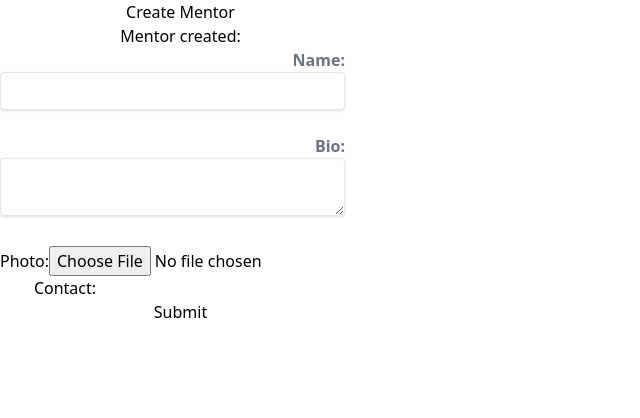
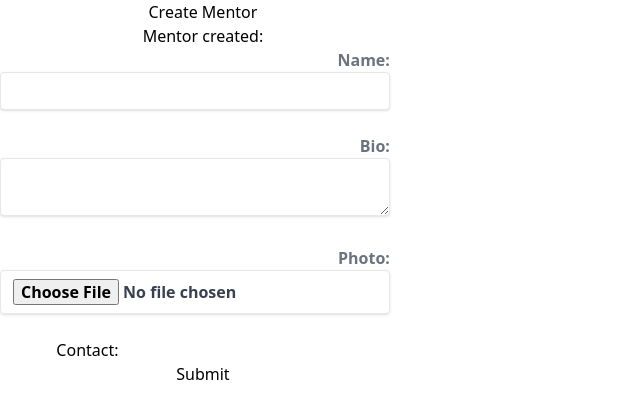
Before and after one commit to hienphan0111/Mentor-front-end-app, a React (Vite) app: page /Add-mentor in a window 1280 px wide. Shown: the top 418 px of the page, without its empty margins (0-640 px from the left). Built offline with nearby package versions, Linux system fonts and the light colour scheme.

Commit message:
Style Photo fields

```diff
--- a/src/components/mentor_form.jsx
+++ b/src/components/mentor_form.jsx
@@ -53,9 +53,9 @@ function MentorForm() {
           <textarea id="bio" className="shadow appearance-none border rounded w-full py-2 px-3 text-gray-700 leading-tight focus:outline-none focus:shadow-outline" value={bio} onChange={(e) => setBio(e.target.value)} />
         </label>
         <br />
-        <label htmlFor="photo">
+        <label htmlFor="photo" className="block text-gray-500 font-bold md:text-right mb-1 md:mb-0 pr-4">
           Photo:
-          <input type="file" id="photo" value={photo} onChange={(e) => setPhoto(e.target.value)} />
+          <input type="file" className="shadow appearance-none border rounded w-full py-2 px-3 text-gray-700 leading-tight focus:outline-none focus:shadow-outline" id="photo" value={photo} onChange={(e) => setPhoto(e.target.value)} />
         </label>
         <br />
         <label htmlFor="contact">
```
